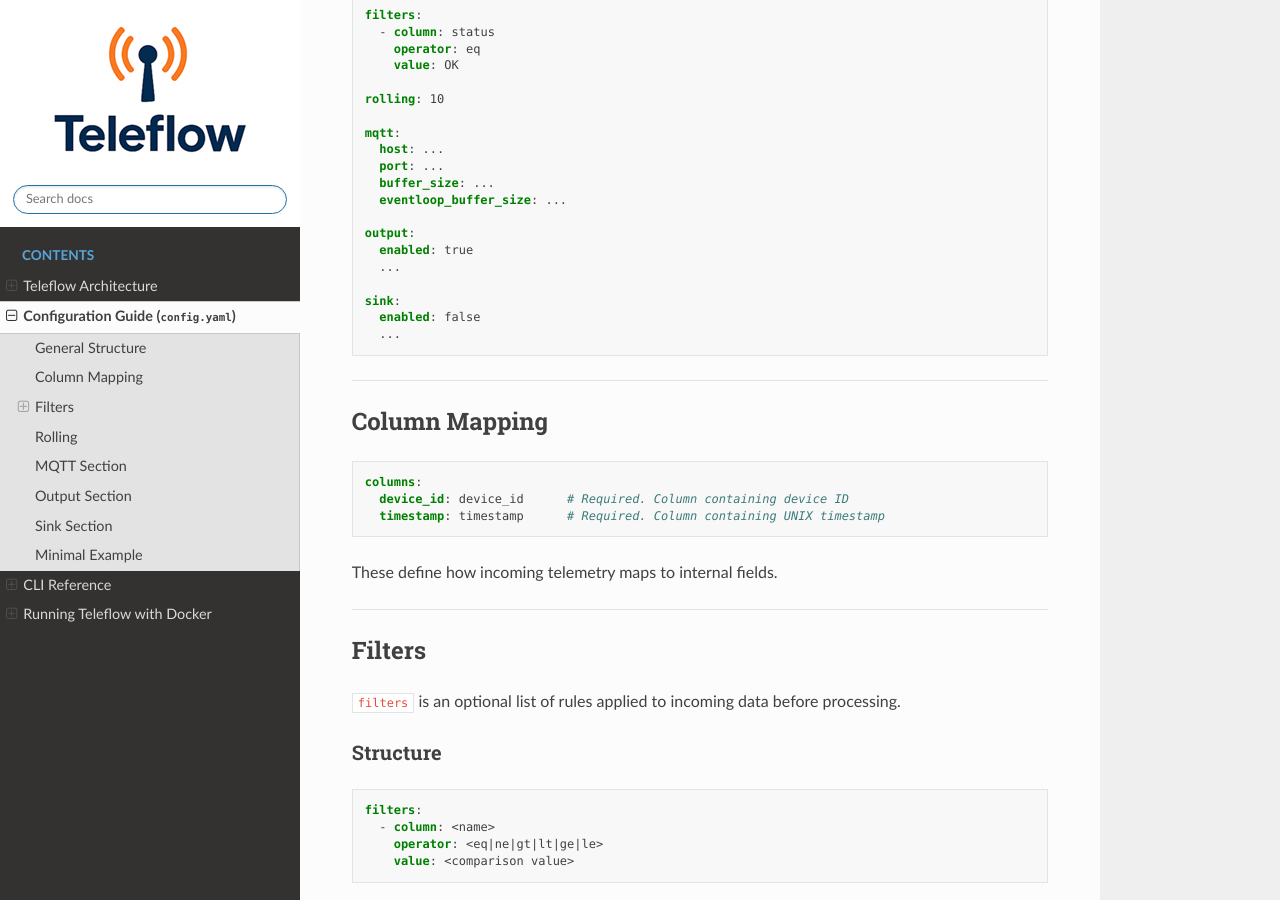
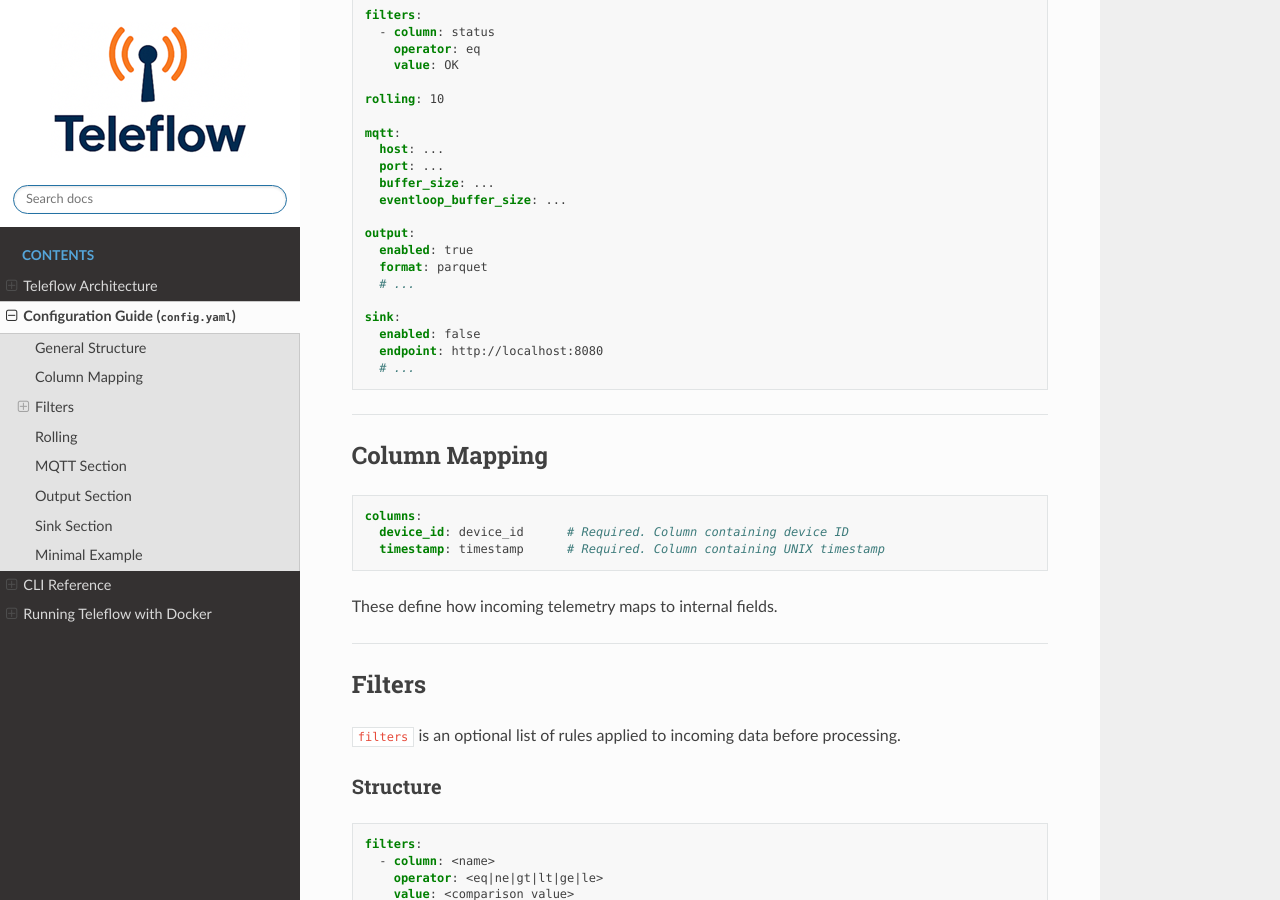
Before and after one commit to AsymptotaX/teleflow, a Sphinx documentation site: the page built from docs/config.md, in a window 1280 px wide and 900 px high, scrolled down 391 px. Built offline with Sphinx 7.4.7 and the Read the Docs theme 3.1.0, drawn with Linux system fonts in a browser that asks for light colours.

Commit message:
docs: fix invalid YAML syntax

````diff
--- a/docs/config.md
+++ b/docs/config.md
@@ -26,11 +26,13 @@ mqtt:
 
 output:
   enabled: true
-  ...
+  format: parquet
+  # ...
 
 sink:
   enabled: false
-  ...
+  endpoint: http://localhost:8080
+  # ...
 ```
 
 ---
````
